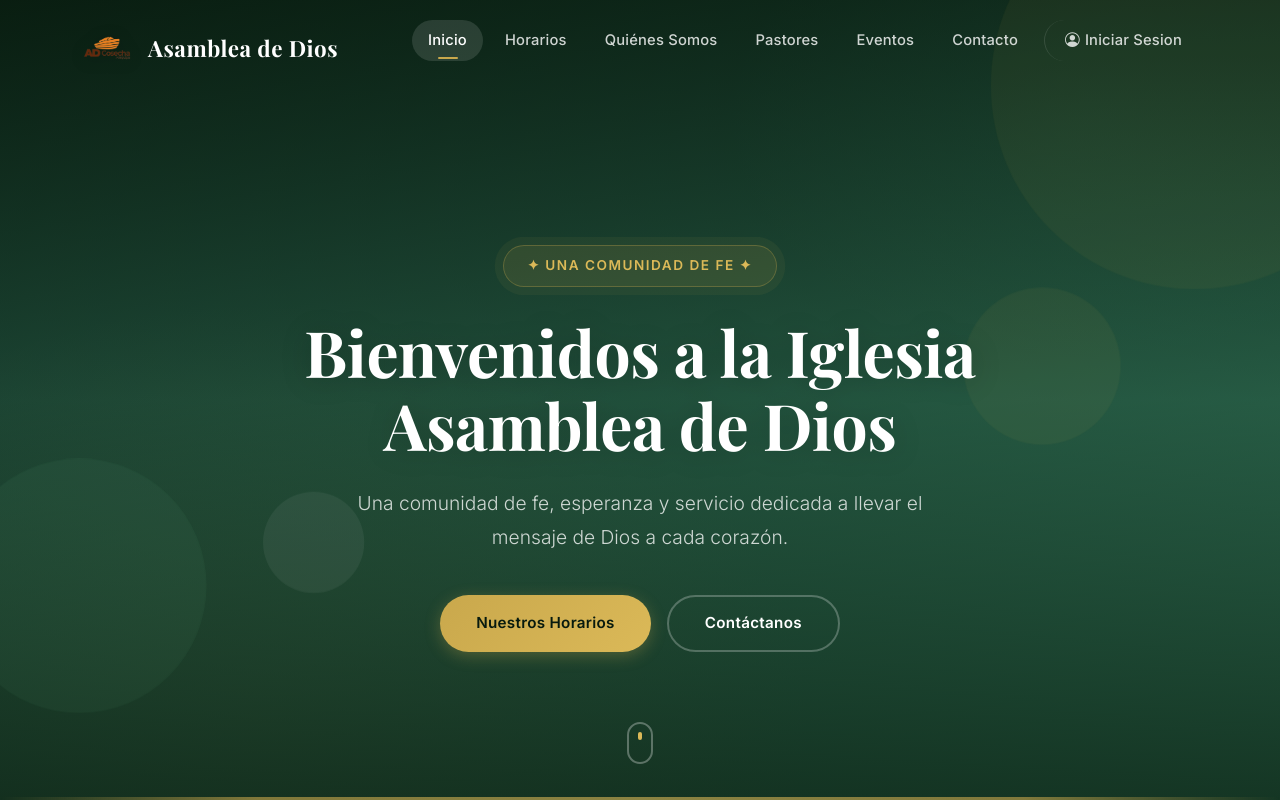
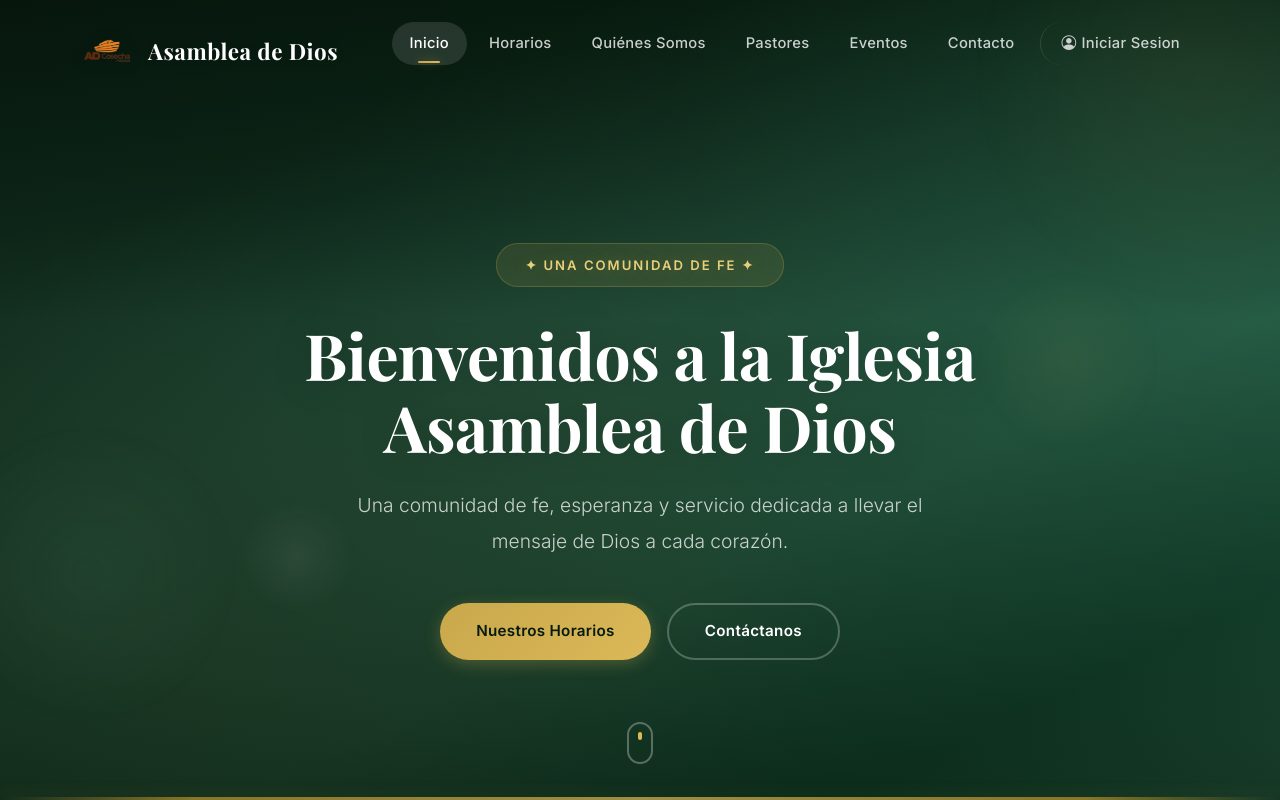
Before and after one commit to gerargram2006/Pagina-Iglesia, a React (Vite) app: page / in a window 1280 px wide. Shown: the top 800 px of the page. Built offline with nearby package versions, Linux system fonts and the light colour scheme.

Commit message:
feat(styles): mejorar Hero y NavBar con glassmorphism premium, gradientes mesh y animaciones refinadas

```diff
--- a/src/styles/styles.css
+++ b/src/styles/styles.css
@@ -134,7 +134,7 @@ a {
   display: flex;
   align-items: center;
   justify-content: space-between;
-  padding: 20px 0;
+  padding: 22px 0;
   position: fixed;
   top: 0;
   left: 0;
@@ -179,6 +179,7 @@ a {
   font-weight: 700;
   color: var(--white);
   letter-spacing: 0.5px;
+  text-shadow: 0 1px 8px rgba(0, 0, 0, 0.15);
 }
 
 /* Nav Menu */
@@ -191,24 +192,25 @@ a {
   list-style: none;
   display: flex;
   align-items: center;
-  column-gap: 6px;
+  column-gap: 4px;
 }
 
 .nav-links a {
-  color: rgba(255, 255, 255, 0.8);
+  color: rgba(255, 255, 255, 0.78);
   text-decoration: none;
   font-weight: 500;
   font-size: 0.92rem;
   transition: all var(--transition-fast);
   position: relative;
-  padding: 8px 16px;
+  padding: 9px 18px;
   border-radius: 50px;
-  letter-spacing: 0.2px;
+  letter-spacing: 0.3px;
 }
 
 .nav-links a:hover {
   color: var(--white);
   background: rgba(255, 255, 255, 0.1);
+  text-shadow: 0 0 12px rgba(255, 255, 255, 0.2);
 }
 
 .nav-links a.active {
@@ -222,10 +224,11 @@ a {
   bottom: 2px;
   left: 50%;
   transform: translateX(-50%);
-  width: 20px;
-  height: 2px;
-  background: var(--gold-500);
+  width: 22px;
+  height: 2.5px;
+  background: linear-gradient(90deg, var(--gold-500), var(--gold-400));
   border-radius: 2px;
+  box-shadow: 0 0 10px rgba(201, 168, 76, 0.4);
 }
 
 /* Hamburger Toggler */
@@ -275,12 +278,13 @@ a {
 
 /* Navbar scroll - Glassmorphism */
 .navbar-scrolled {
-  background: rgba(10, 31, 18, 0.85);
-  backdrop-filter: blur(20px) saturate(1.8);
-  -webkit-backdrop-filter: blur(20px) saturate(1.8);
-  box-shadow: 0 4px 24px rgba(0, 0, 0, 0.3);
+  background: rgba(7, 26, 14, 0.88);
+  backdrop-filter: blur(24px) saturate(2);
+  -webkit-backdrop-filter: blur(24px) saturate(2);
+  box-shadow: 0 4px 24px rgba(0, 0, 0, 0.25), 0 1px 0 rgba(201, 168, 76, 0.1);
   padding: 12px 0;
   will-change: background, padding;
+  border-bottom: 1px solid rgba(201, 168, 76, 0.06);
 }
 
 /* ==========================================================================
@@ -290,10 +294,12 @@ a {
 .hero {
   /* PLACEHOLDER: Cambia esta URL por tu foto real */
   /* background-image: url('/img/hero-bg.jpg'); */
-  background: linear-gradient(160deg,
-    var(--primary-900) 0%,
-    var(--primary-800) 30%,
-    var(--primary-700) 60%,
+  background: linear-gradient(155deg,
+    #050f09 0%,
+    var(--primary-900) 20%,
+    var(--primary-800) 40%,
+    var(--primary-700) 65%,
+    #1a5c40 85%,
     var(--primary-600) 100%
   );
   background-size: cover;
@@ -313,9 +319,10 @@ a {
   position: absolute;
   inset: 0;
   background:
-    linear-gradient(180deg, rgba(10, 31, 18, 0.7) 0%, rgba(27, 67, 50, 0.5) 50%, rgba(10, 31, 18, 0.8) 100%),
-    radial-gradient(ellipse 800px 600px at 20% 90%, rgba(201, 168, 76, 0.12) 0%, transparent 70%),
-    radial-gradient(ellipse 600px 400px at 85% 15%, rgba(82, 183, 136, 0.14) 0%, transparent 60%);
+    linear-gradient(180deg, rgba(7, 26, 14, 0.65) 0%, rgba(27, 67, 50, 0.4) 40%, rgba(7, 26, 14, 0.75) 100%),
+    radial-gradient(ellipse 900px 700px at 15% 85%, rgba(201, 168, 76, 0.14) 0%, transparent 70%),
+    radial-gradient(ellipse 700px 500px at 85% 10%, rgba(82, 183, 136, 0.16) 0%, transparent 60%),
+    radial-gradient(ellipse 500px 500px at 50% 50%, rgba(201, 168, 76, 0.05) 0%, transparent 70%);
   pointer-events: none;
   z-index: 0;
 }
@@ -330,13 +337,14 @@ a {
   height: 3px;
   background: linear-gradient(90deg,
     transparent 0%,
-    var(--gold-500) 20%,
+    var(--gold-600) 15%,
     var(--gold-400) 50%,
-    var(--gold-500) 80%,
+    var(--gold-600) 85%,
     transparent 100%
   );
-  opacity: 0.6;
+  opacity: 0.7;
   z-index: 2;
+  box-shadow: 0 0 20px rgba(201, 168, 76, 0.3);
 }
 
 /* Formas flotantes decorativas */
@@ -355,46 +363,46 @@ a {
 }
 
 .hero-shape-1 {
-  width: 400px;
-  height: 400px;
-  background: var(--gold-500);
-  top: -100px;
-  right: -100px;
-  animation: heroFloat 20s ease-in-out infinite;
+  width: 450px;
+  height: 450px;
+  background: radial-gradient(circle, var(--gold-500) 0%, transparent 70%);
+  top: -120px;
+  right: -120px;
+  animation: heroFloat 22s ease-in-out infinite;
 }
 
 .hero-shape-2 {
-  width: 250px;
-  height: 250px;
-  background: var(--primary-400);
-  bottom: 10%;
-  left: -60px;
-  animation: heroFloat 25s ease-in-out infinite reverse;
+  width: 300px;
+  height: 300px;
+  background: radial-gradient(circle, var(--primary-400) 0%, transparent 70%);
+  bottom: 8%;
+  left: -80px;
+  animation: heroFloat 28s ease-in-out infinite reverse;
 }
 
 .hero-shape-3 {
-  width: 150px;
-  height: 150px;
-  background: var(--gold-400);
-  top: 40%;
-  right: 15%;
-  animation: heroFloat 18s ease-in-out infinite 3s;
+  width: 180px;
+  height: 180px;
+  background: radial-gradient(circle, var(--gold-400) 0%, transparent 70%);
+  top: 38%;
+  right: 12%;
+  animation: heroFloat 20s ease-in-out infinite 3s;
 }
 
 .hero-shape-4 {
-  width: 100px;
-  height: 100px;
-  background: var(--white);
-  bottom: 25%;
-  left: 20%;
-  animation: heroFloat 22s ease-in-out infinite 5s;
+  width: 120px;
+  height: 120px;
+  background: radial-gradient(circle, var(--white) 0%, transparent 70%);
+  bottom: 22%;
+  left: 18%;
+  animation: heroFloat 24s ease-in-out infinite 5s;
 }
 
 @keyframes heroFloat {
   0%, 100% { transform: translate(0, 0) scale(1); }
-  25% { transform: translate(30px, -30px) scale(1.05); }
-  50% { transform: translate(-20px, 20px) scale(0.95); }
-  75% { transform: translate(15px, -10px) scale(1.02); }
+  25% { transform: translate(35px, -35px) scale(1.06); }
+  50% { transform: translate(-25px, 25px) scale(0.94); }
+  75% { transform: translate(18px, -12px) scale(1.03); }
 }
 
 .hero nav.navbar { flex-shrink: 0; }
@@ -413,43 +421,44 @@ a {
 /* Hero badge */
 .hero-badge {
   display: inline-block;
-  padding: 8px 24px;
-  background: rgba(201, 168, 76, 0.15);
-  border: 1px solid rgba(201, 168, 76, 0.3);
+  padding: 10px 28px;
+  background: rgba(201, 168, 76, 0.12);
+  border: 1px solid rgba(201, 168, 76, 0.25);
   border-radius: 50px;
-  color: var(--gold-400);
-  font-size: 0.85rem;
+  color: var(--gold-300);
+  font-size: 0.82rem;
   font-weight: 600;
-  letter-spacing: 1.5px;
+  letter-spacing: 2px;
   text-transform: uppercase;
-  margin-bottom: 28px;
-  backdrop-filter: blur(8px);
-  animation: badgePulse 3s ease-in-out infinite;
+  margin-bottom: 32px;
+  backdrop-filter: blur(12px);
+  animation: badgePulse 3.5s ease-in-out infinite;
+  text-shadow: 0 0 16px rgba(201, 168, 76, 0.3);
 }
 
 @keyframes badgePulse {
   0%, 100% { box-shadow: 0 0 0 0 rgba(201, 168, 76, 0.2); }
-  50% { box-shadow: 0 0 0 12px rgba(201, 168, 76, 0); }
+  50% { box-shadow: 0 0 0 14px rgba(201, 168, 76, 0); }
 }
 
 .hero-content h1 {
   font-family: 'Playfair Display', serif;
-  font-size: clamp(2.4rem, 5vw, 4.2rem);
+  font-size: clamp(2.4rem, 5vw, 4.4rem);
   color: var(--white);
-  margin-bottom: 24px;
-  line-height: 1.15;
+  margin-bottom: 26px;
+  line-height: 1.12;
   font-weight: 700;
   letter-spacing: -0.5px;
-  text-shadow: 0 2px 30px rgba(0, 0, 0, 0.2);
+  text-shadow: 0 2px 40px rgba(0, 0, 0, 0.2), 0 0 80px rgba(201, 168, 76, 0.06);
 }
 
 .hero-content p {
-  font-size: clamp(1rem, 1.5vw, 1.2rem);
-  color: rgba(255, 255, 255, 0.78);
-  max-width: 600px;
-  margin: 0 auto 40px;
+  font-size: clamp(1.02rem, 1.5vw, 1.22rem);
+  color: rgba(255, 255, 255, 0.76);
+  max-width: 620px;
+  margin: 0 auto 44px;
   font-weight: 300;
-  line-height: 1.8;
+  line-height: 1.85;
 }
 
 .hero-buttons {
```
